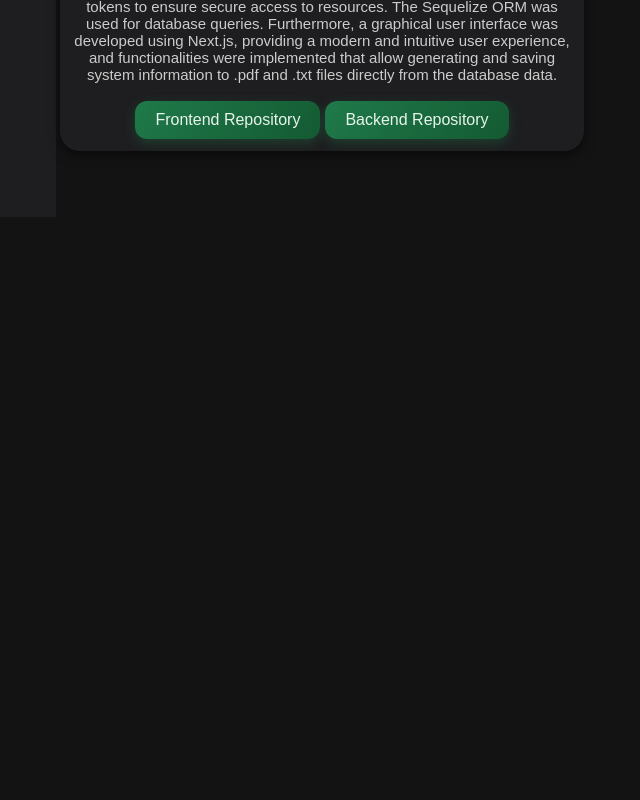
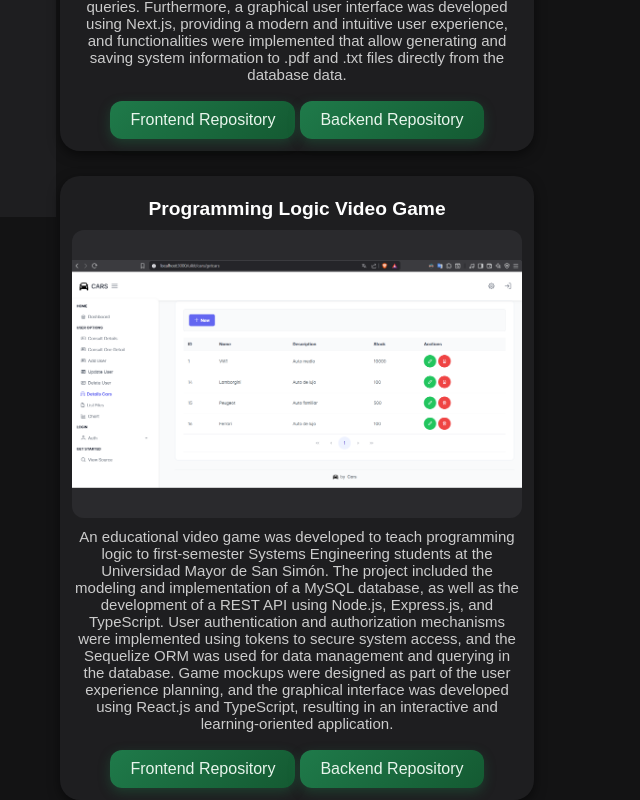
Before and after one commit to AndresBrav/My-Portfolio, a React (Vite) app: page /projects in a window 1280 px wide. Shown: the part 643-1443 px from the top of the page, without its empty margins (144-784 px from the left). Before the commit the page ends 860 px from the top, so only its background shows below. Built offline with nearby package versions, Linux system fonts and the light colour scheme.

Commit message:
description project degree

```diff
--- a/src/assets/styles/background.css
+++ b/src/assets/styles/background.css
@@ -148,7 +148,7 @@ body {
     color: #fff; /* texto claro */
     border-radius: 20px;
     padding: 12px;
-    width: 500px;
+    width: 450px;
     height: 600px;
     box-shadow: 0 4px 12px rgba(0, 0, 0, 0.5);
     transition: transform 0.2s ease, box-shadow 0.2s ease;
--- a/src/components/Information/Projects.tsx
+++ b/src/components/Information/Projects.tsx
@@ -56,21 +56,35 @@ const Projects = () => {
                             </div>
                         </CardProjects>
 
-                        {/* <CardProjects
-                            title="Java Programming Course – Mayor de San Simon University"
-                            img={java}
-                            description="Cochabamba, Bolivia | Sep 2025"
-                        />
                         <CardProjects
-                            title="Spring Boot Framework Course – Mayor de San Simon University"
-                            img={spring}
-                            description="Cochabamba, Bolivia | Sep 2024"
-                        />
-                        <CardProjects
-                            title="Information Routing in Networks - Mayor de San Simon University"
-                            img={redes}
-                            description="Cochabamba, Bolivia | Mar 2023 – Apr 2023"
-                        /> */}
+                            title="Programming Logic Video Game"
+                            img={cars}
+                            description="An educational video game was developed to teach programming logic to first-semester Systems Engineering students at the Universidad Mayor de San Simón. The project included the modeling and implementation of a MySQL database, as well as the development of a REST API using Node.js, Express.js, and TypeScript. User authentication and authorization mechanisms were implemented using tokens to secure system access, and the Sequelize ORM was used for data management and querying in the database. Game mockups were designed as part of the user experience planning, and the graphical interface was developed using React.js and TypeScript, resulting in an interactive and learning-oriented application."
+                        >
+                            <div className="buttons-container">
+                                <button
+                                    onClick={() =>
+                                        window.open(
+                                            "https://github.com/AndresBrav/PG-Frontend-TS-",
+                                            "_blank"
+                                        )
+                                    }
+                                >
+                                    Frontend Repository
+                                </button>
+
+                                <button
+                                    onClick={() =>
+                                        window.open(
+                                            "https://github.com/AndresBrav/Backend_JuegoLP",
+                                            "_blank"
+                                        )
+                                    }
+                                >
+                                    Backend Repository
+                                </button>
+                            </div>
+                        </CardProjects>
                     </div>
                 </div>
             </div>
```
